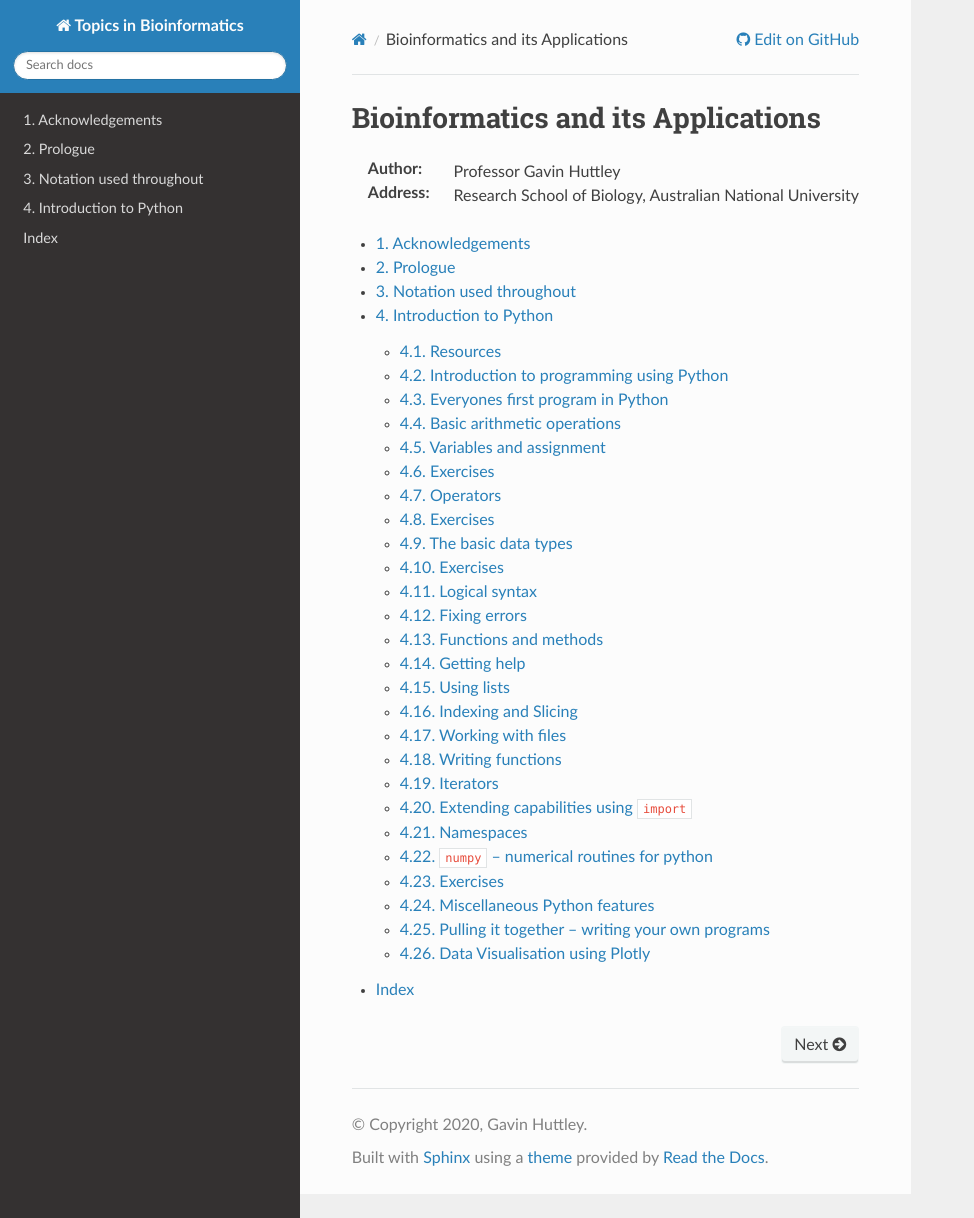
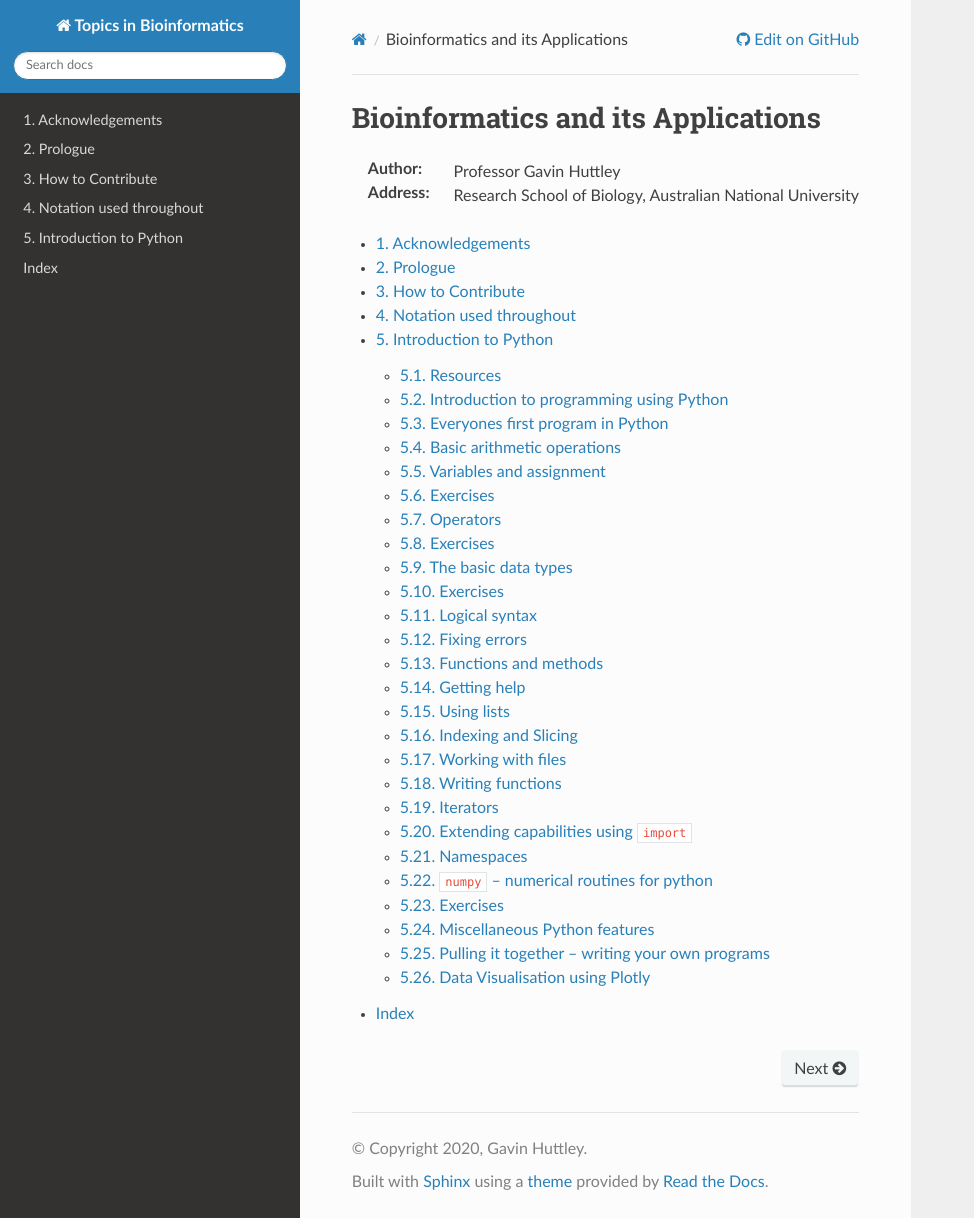
Before and after one commit to GavinHuttley/tib, a Sphinx documentation site: the page built from source/index.rst, in a window 1280 px wide and 1218 px high. Shown: the whole window, without its empty margins (0-974 px from the left). Built offline with Sphinx 7.4.7 and the Read the Docs theme 2.0.0, drawn with Linux system fonts in a browser that asks for light colours.

Commit message:
add section on contributing

```diff
--- a/source/index.rst
+++ b/source/index.rst
@@ -12,6 +12,7 @@
 
     acknowledgements
     intro
+    contribute
     notation
     python/index
     genindex
```
Also changed, not shown: source/contribute.rst (added, +11 -0 lines).
